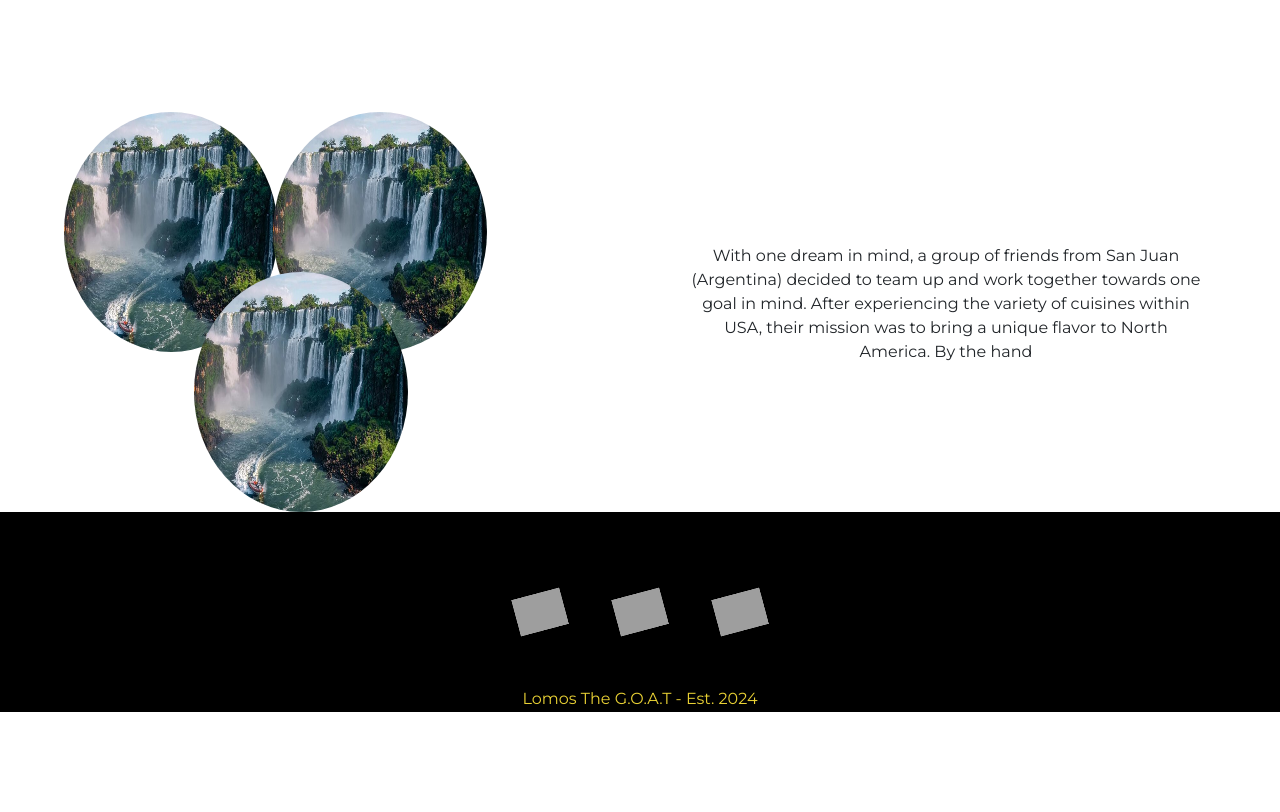
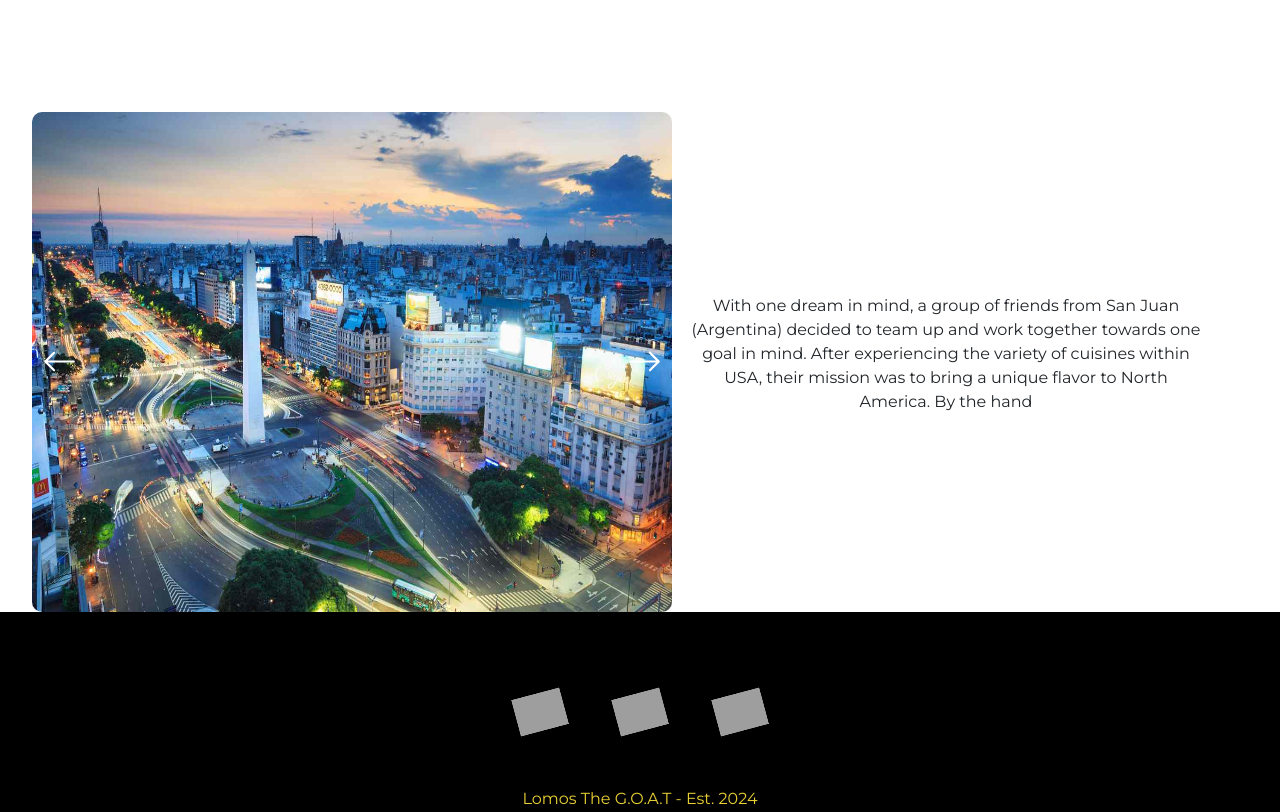
Before and after one commit to JorgeLG87/Lomos-the-G.O.A.T, a React (Vite) app: page /about-us in a window 1280 px wide. Shown: the part 371-1183 px from the top of the page. Before the commit the page ends 1083 px from the top, so only its background shows below. Built offline with nearby package versions, Linux system fonts and the light colour scheme; grey boxes are pictures that could not be loaded; the HTML template or start-up script is replaced by a standard one.

Commit message:
Added carousel component for the About Us page

```diff
--- a/package.json
+++ b/package.json
@@ -21,6 +21,7 @@
     "react": "^18.2.0",
     "react-bootstrap": "^2.10.2",
     "react-dom": "^18.2.0",
+    "react-icons": "^5.2.1",
     "react-router-dom": "^6.23.0"
   },
   "devDependencies": {
--- a/src/App.jsx
+++ b/src/App.jsx
@@ -12,6 +12,7 @@ import SocialMedia from "./Components/SocialMedia.jsx";
 import Home from "./Components/Home.jsx";
 import CartProvider from './cartContext.jsx';
 import ShowCart from './Components/ShowCart.jsx';
+import AboutUsCarousel from './Components/AboutUsCarousel.jsx';
 
 // Import Store Products and Functions to obtain specific prices
 import { storeProducts, getPriceSmall, getPriceMedium, getPriceLarge, getProductData } from './storeProducts.jsx';
@@ -61,7 +62,7 @@ function App() {
           <Route path="/*" element={<Home/>}/>
           <Route path="/order-now" element={<Form shoppingCart={shoppingCart} setShoppingCart={setShoppingCart}/>}/>
           <Route path="/showcart" element={<ShowCart/>}/>
-          <Route path="/about-us" element={<AboutUs/>}/>
+          <Route path="/about-us" element={<AboutUs slides={slides} AboutUsCarousel={AboutUsCarousel}/>}/>
         </Routes>
         <footer>
           <SocialMedia/>
--- a/src/Components/AboutUs.css
+++ b/src/Components/AboutUs.css
@@ -103,6 +103,7 @@
     justify-content: center;
     align-items: center;
     @media (width < 450px) {
-        margin-top: 30px;
+        margin-top: 0px;
+        align-items: start;
     }
 }
--- a/src/Components/AboutUs.jsx
+++ b/src/Components/AboutUs.jsx
@@ -1,12 +1,12 @@
 import "./AboutUs.css";
 
-export default function AboutUs() {
+export default function AboutUs({ slides, AboutUsCarousel }) {
     return (
         <>
         <div className="title-span-container-aboutus">
             <p className="title2"><span className="span-text"># Meet Our</span></p><p className="title">Team</p>
             <div className="container-body-aboutUs">
-                <div className="photos-container">
+                {/* <div className="photos-container">
                     <div className="photo1">
                         <img className="first-photo" src="/cataratas-Iguazu.jpg"/>
                     </div>
@@ -16,7 +16,8 @@ export default function AboutUs() {
                     <div className="photo3">
                         <img className="third-photo" src="/cataratas-Iguazu.jpg"/>
                     </div>
-                </div>
+                </div> */}
+                <AboutUsCarousel slides={slides}/>
                 <div className="text-aboutUs-container">
                     <p style={{fontFamily:"Montserrat"}}>With one dream in mind, a group of friends from San Juan (Argentina) decided to team up and work together towards one goal in mind. After experiencing the variety of cuisines within USA, their mission was to bring a unique flavor to North America. By the hand</p>
                 </div>
--- /dev/null
+++ b/src/Components/AboutUsCarousel.css
@@ -0,0 +1,48 @@
+.carousel-aboutus {
+    display: flex;
+    /* justify-content: center; */
+    align-items: center;
+    position: relative;
+    width: 100%;
+    height: 500px;
+    overflow: hidden;
+    left: 5%;
+    @media (width < 450px) {
+        left: 0%;
+        height: 300px;
+    }
+}
+
+.carousel-slide {
+    width: 100%;
+    height: 100%;
+    border-radius: 10px;
+}
+
+.left-arrow {
+    position: absolute;
+    color: white;
+    width: 35px;
+    height: 35px;
+    left: 10px;
+    /* background-color: white; */
+    opacity: 1;
+    /* margin-top: 50%; */
+}
+
+.left-arrow:hover {
+    cursor: pointer;
+}
+
+.right-arrow {
+    position: absolute;
+    color: white;
+    width: 35px;
+    height: 35px;
+    right: 10px;
+    opacity: 1;
+}
+
+.right-arrow:hover {
+    cursor: pointer;
+}
--- /dev/null
+++ b/src/Components/AboutUsCarousel.jsx
@@ -0,0 +1,15 @@
+import "./AboutUsCarousel.css";
+
+import { BsArrowLeft, BsArrowRight } from "react-icons/bs";
+
+export default function AboutUsCarousel({slides}) {
+    return (
+        <div className="carousel-aboutus">
+            <BsArrowLeft className="left-arrow"/>
+            {slides.map((slide, idx) => {
+                return <img className="carousel-slide" src={slide.url} key={idx}/>
+            })}
+            <BsArrowRight className="right-arrow"/>
+        </div>
+    )
+}
```
Also changed, not shown: 1 other file (tests, documents, lock files or other folders).
